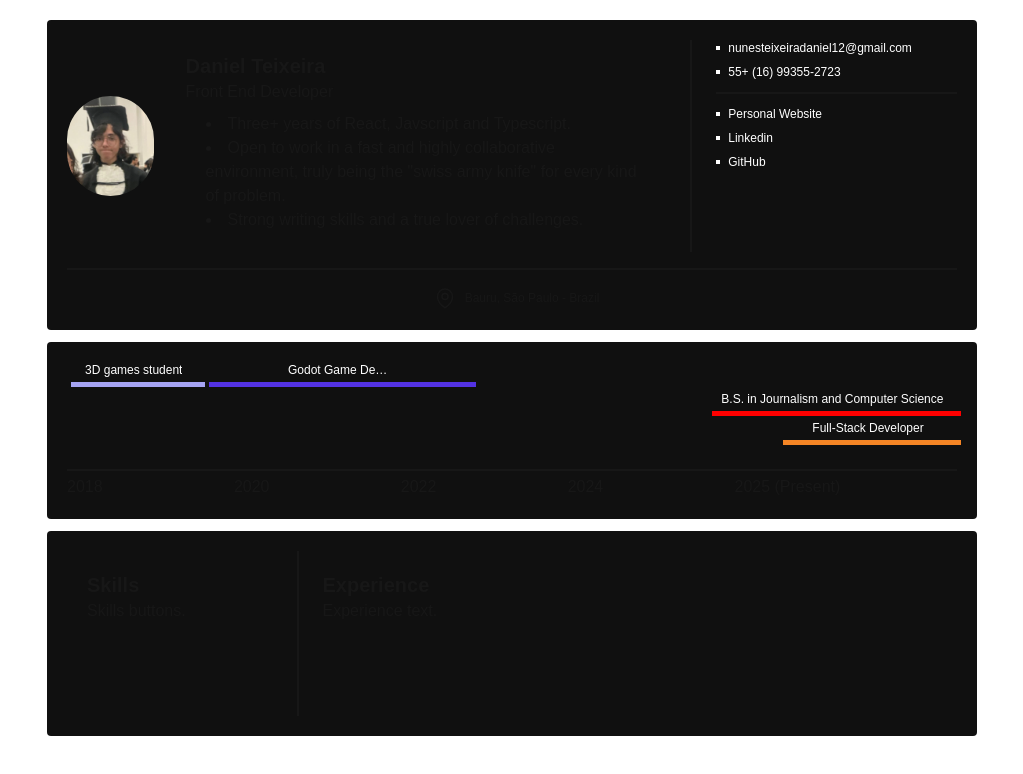
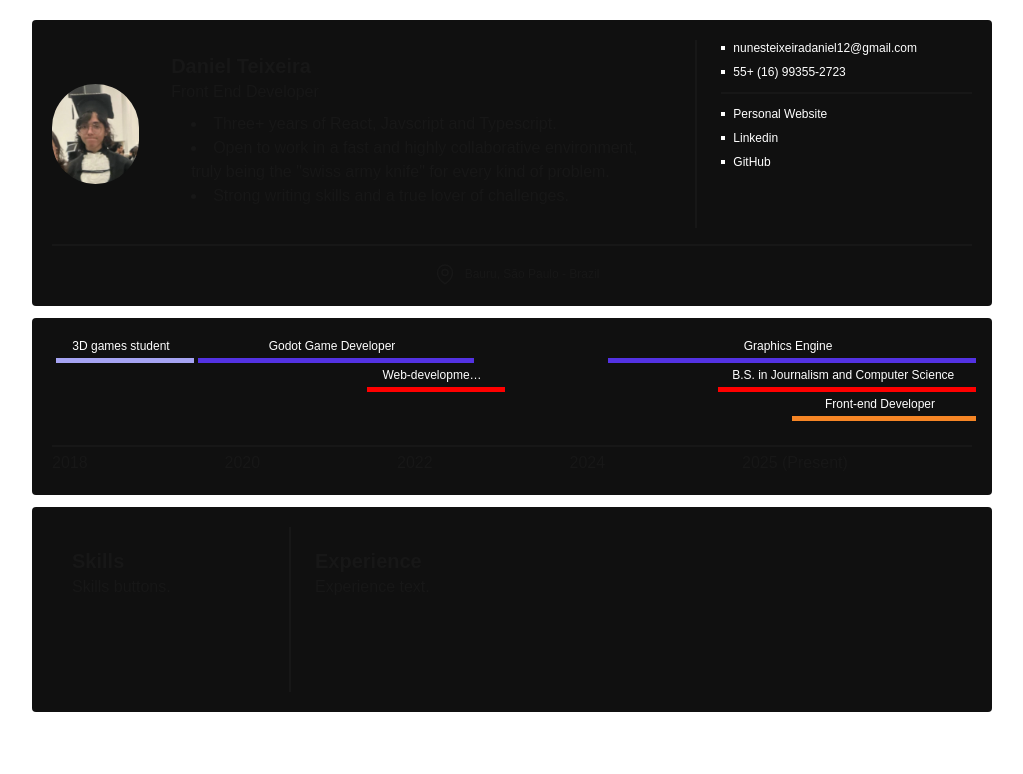
Before and after one commit to nobody-but-me/resume, a Next.js app: page / in a window 1280 px wide. Shown: the top 774 px of the page, without its empty margins (128-1151 px from the left). Built offline with nearby package versions, Linux system fonts and the light colour scheme.

Commit message:
Responsability adjustments and timeline updating.

```diff
--- a/app/page.tsx
+++ b/app/page.tsx
@@ -64,8 +64,8 @@ function TruncatedLabel({text, max_length}) {
 
 function Line({text, colour, width, text_length = 0}) {
   return (
-    <div style={{width: `${width}`}}>
-      <span className="pl-3 pr-3 flex flex-row justify-center text-white hover:text-gray-400 cursor-pointer transition-all"><TruncatedLabel text={text} max_length={(text_length == 0) ? 15 : text_length} /></span>
+    <div style={{width: `${width}`, minWidth: `${width}`}}>
+      <span className="w-full flex flex-row justify-center text-white hover:text-gray-400 cursor-pointer transition-all"><TruncatedLabel text={text} max_length={(text_length == 0) ? 15 : text_length} /></span>
       <div className="h-[5px] m-1 p-0 w-full" style={{backgroundColor: `${colour}`}}></div>
     </div>
   );
@@ -73,15 +73,23 @@ function Line({text, colour, width, text_length = 0}) {
 
 function Timeline() {
   // TODO: change the colour pallete.
+  // TODO: standardize colours.
   return (
     <section className="w-full h-[250px] p-5 flex flex-col justify-center bg-[#101010] rounded-sm">
       <div className="flex flex-row justify-start gap-1">
         <Line text="3D games student" colour="#a6a4f3" width="15%" />
-        <Line text_width={35} text="Godot Game Developer" colour="#5332e3" width="30%" />
+        <Line text_length={25} text="Godot Game Developer" colour="#5332e3" width="30%" />
+        <div className="w-full"></div>
+        <Line text="Graphics Engine" colour="#5332e3" width="40%" />
       </div>
       <div className="flex flex-col items-end justify-center">
-        <Line text_length={35} text="B.S. in Journalism and Computer Science" colour="red" width="28%" />
-        <Line text_length={25} text="Full-Stack Developer" colour="#f58525" width="20%" />
+        <div className="w-full flex flex-row justify-end gap-1">
+	  <span className="w-full"></span>
+          <Line text_length={15} text="Web-development course" colour="red" width="15%" />
+	  <span className="w-2/3"></span>
+          <Line text_length={35} text="B.S. in Journalism and Computer Science" colour="red" width="28%" />
+	</div>
+        <Line text_length={25} text="Front-end Developer" colour="#f58525" width="20%" />
       </div>
 
       <div className="h-[1px] border-1 border-solid border-[--foreground] mb-1 mt-1 mt-5 p-0"></div> {/* Timeline main line */}
@@ -120,7 +128,7 @@ export default function Home() {
   return (
     <>
       <div className="w-full p-5 flex flex-row justify-center">
-        <main className="w-3/4 flex flex-col gap-3">
+        <main className="w-[60em] flex flex-col gap-3">
 	  <Header />
 	  <Timeline />
 	  <Experience />
```
